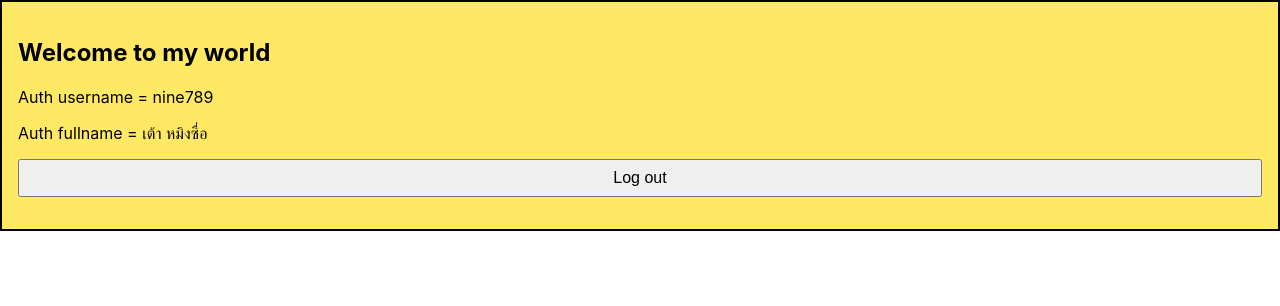
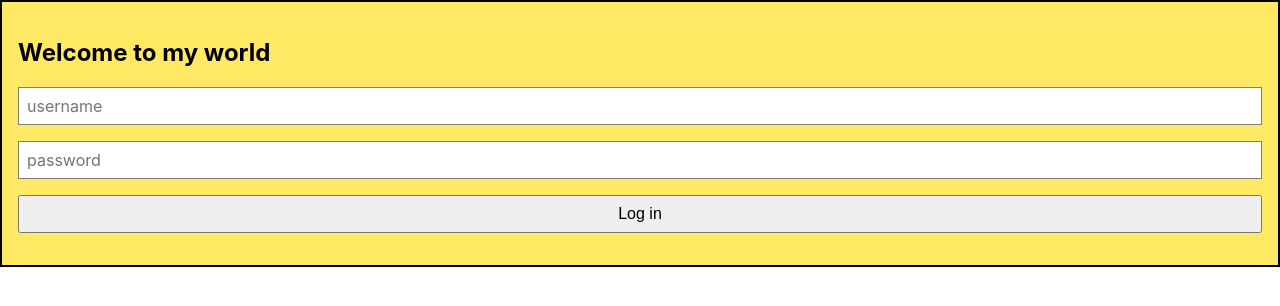
Before and after one commit to zachtix/just-react, a React (Vite) app: page / in a window 1280 px wide. Shown: the top 306 px of the page. Built offline with nearby package versions, Linux system fonts and the light colour scheme.

Commit message:
useContextXuseState

```diff
--- a/src/App.jsx
+++ b/src/App.jsx
@@ -1,14 +1,14 @@
 import React, { useEffect, useState } from 'react'
 import LoginArea from './LoginArea'
 
-const fakeUser = { username: 'nine789', fullname: 'เต้า หมิงซื่อ'}
 
 const AuthContext = React.createContext()
 
 function App() {
-
+  const [ auth, setAuth ] = useState(null)
+  console.log('App refresh');
   return (
-    <AuthContext.Provider value={fakeUser}>
+    <AuthContext.Provider value={{ auth, setAuth }}>
       <section className='app-section'>
         <div className='app-container' />
         <LoginArea />
--- a/src/LoginBox.jsx
+++ b/src/LoginBox.jsx
@@ -1,20 +1,30 @@
 import { useContext } from "react"
 import { AuthContext } from "./App"
 
+const fakeUser = { username: 'nine789', fullname: 'เต้า หมิงซื่อ'}
+
 function LoginBox() {
-  const auth = useContext(AuthContext)
+  const { auth, setAuth } = useContext(AuthContext)
+
+  function loginSubmit(event) {
+    event.preventDefault()
+    setAuth(fakeUser)
+  }
+  function logoutClick() {
+    setAuth(null)
+  }
 
   if (!!auth) {
     return (
       <div>
         <p>Auth username = {auth.username}</p>
         <p>Auth fullname = {auth.fullname}</p>
-        <p><button>Log out</button></p>
+        <p><button onClick={logoutClick}>Log out</button></p>
       </div>
     )
   }
   return (
-    <form>
+    <form onSubmit={loginSubmit}>
       <p><input type='text' placeholder="username" /></p>
       <p><input type='password' placeholder="password" /></p>
       <p><button type="submit">Log in</button></p>
```
